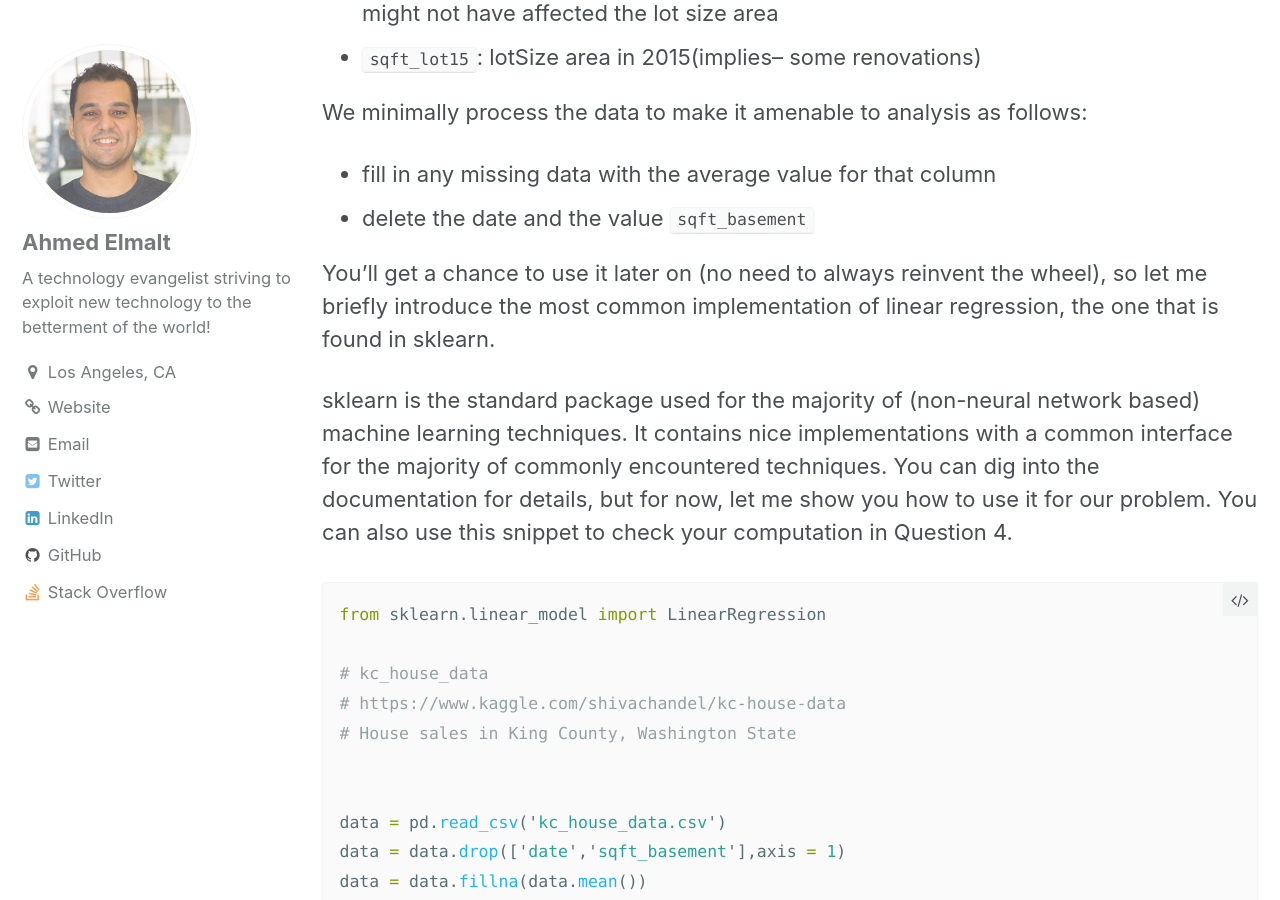
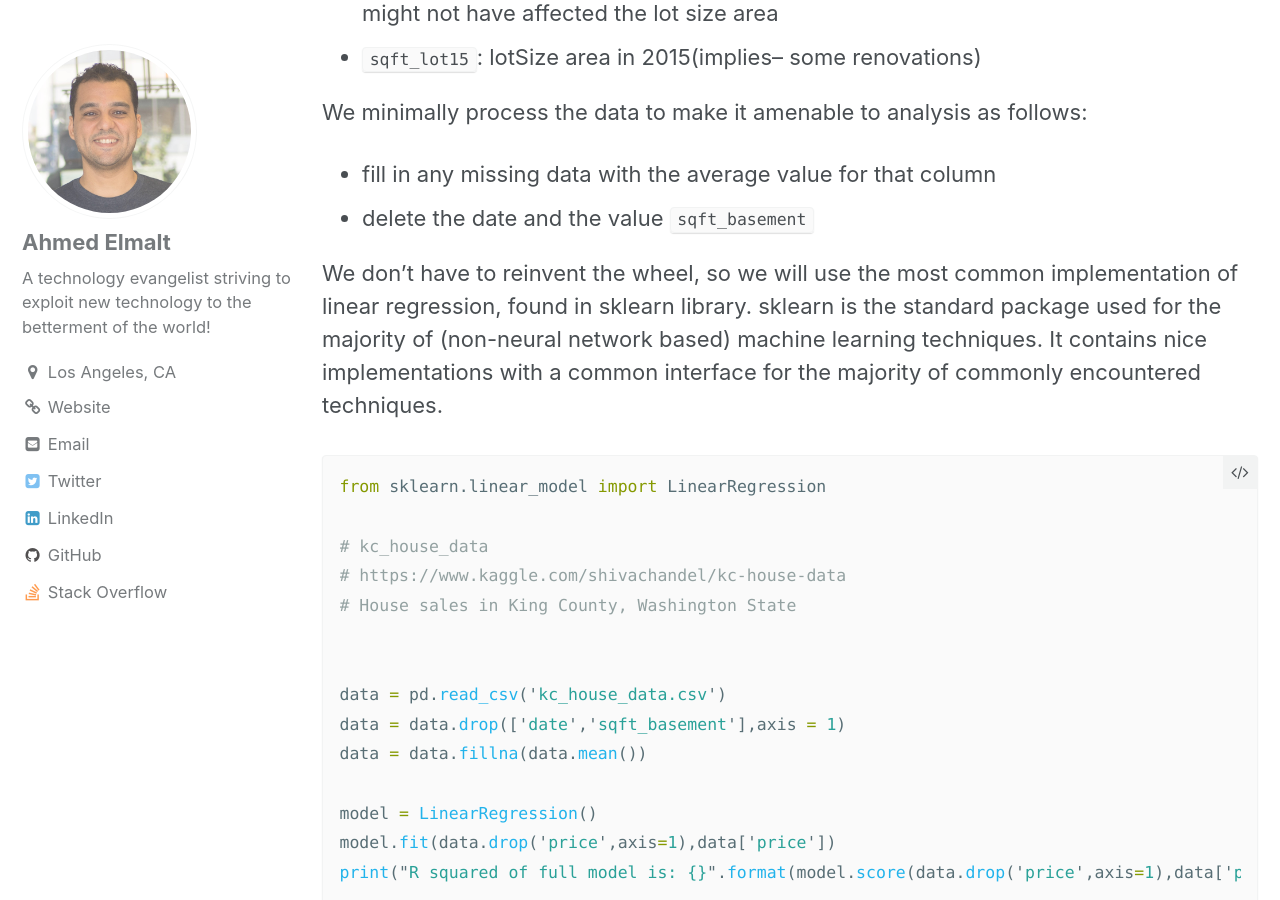
Before and after one commit to eknowledger/eknowledger.github.io, a Jekyll site: the page built from _posts/2020-01-31-linear-regression.md, in a window 1280 px wide and 900 px high, scrolled down 7647 px. Built offline with Jekyll 4.4.1, drawn with Linux system fonts in a browser that asks for light colours; formulas are drawn with MathJax 3; comment, search, counter and statistics services are not loaded.

Commit message:
minor update to linear regression post

````diff
--- a/_posts/2020-01-31-linear-regression.md
+++ b/_posts/2020-01-31-linear-regression.md
@@ -152,9 +152,7 @@ We minimally process the data to make it amenable to analysis as follows:
 - fill in any missing data with the average value for that column
 - delete the date and the value ```sqft_basement```
 
-You'll get a chance to use it later on (no need to always reinvent the wheel), so let me briefly introduce the most common implementation of linear regression, the one that is found in sklearn.
-
-sklearn is the standard package used for the majority of (non-neural network based) machine learning techniques. It contains nice implementations with a common interface for the majority of commonly encountered techniques. You can dig into the documentation for details, but for now, let me show you how to use it for our problem. You can also use this snippet to check your computation in Question 4.
+We don't have to reinvent the wheel, so we will use the most common implementation of linear regression, found in sklearn library. sklearn is the standard package used for the majority of (non-neural network based) machine learning techniques. It contains nice implementations with a common interface for the majority of commonly encountered techniques.
 
 
 {% highlight python %}
````
